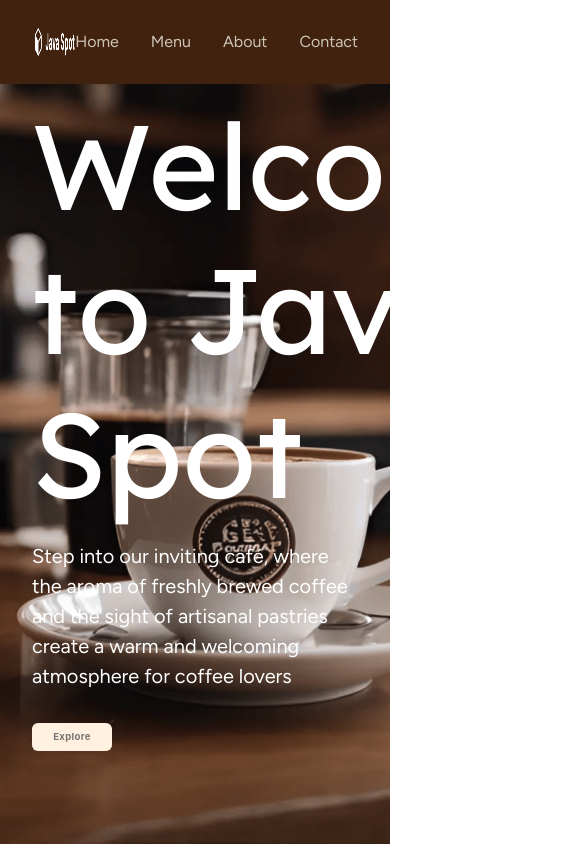
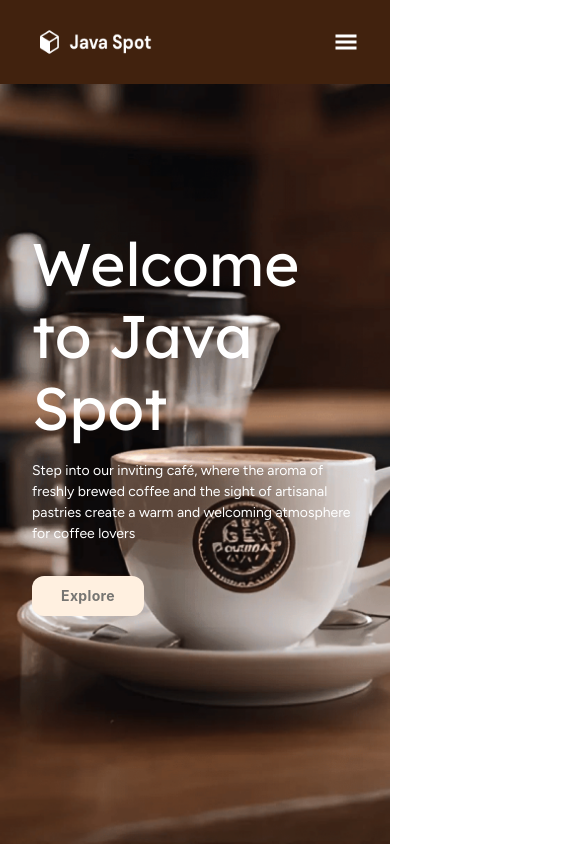
Before and after one commit to faoroj/Java-Spot, a React (Vite) app: page / in a window 390 px wide. Shown: the top 844 px of the page, 567 px wide, since content can reach past the window. Built offline with nearby package versions, Linux system fonts and the light colour scheme.

Commit message:
responsiveness

```diff
--- a/package.json
+++ b/package.json
@@ -12,7 +12,7 @@
   "dependencies": {
     "react": "^18.3.1",
     "react-dom": "^18.3.1",
-    "react-icons": "^5.3.0"
+    "react-icons": "^5.5.0"
   },
   "devDependencies": {
     "@eslint/js": "^9.9.0",
--- a/src/App.jsx
+++ b/src/App.jsx
@@ -13,6 +13,7 @@
          <SignatureBlends />
       </section>
 
+      {/*
       <section className="padding-x padding-y bg-primary">
          <Experiences />
       </section>
@@ -39,7 +40,7 @@
 
       <section className="">
          <Footer />
-      </section>
+      </section> */}
 
     </main>
   )
--- a/src/index.css
+++ b/src/index.css
@@ -25,11 +25,10 @@
   letter-spacing: 0.32px;
   text-align: center;
   line-height: 24px;
-  font-size: 1rem;
-  border-radius: 6px;
-  height: 2.6rem;
-  width: 8rem;
-  max-width: 100%;
+  font-size: 1.2rem;
+  border-radius: 12px;
+  padding: 12px 12px;
+  width: 12rem;
   border: none;
   outline: none;
   cursor: pointer;
@@ -37,30 +36,15 @@
   align-items: center;
 }
 
-@media (max-width: 768px) {
-  .custom__button__bevel {
-    font-size: 0.875rem;
-    height: 2.2rem;
-    width: 7rem;
-  }
-}
-
 @media (max-width: 620px) {
   .custom__button__bevel {
     font-size: 0.875rem;
-    height: 2.2rem;
+    padding: 8px 8px;
     width: 7rem;
   }
 }
 
 
-@media (max-width: 400px) {
-  .custom__button__bevel {
-    font-size: 0.6rem;
-    height: 1.7rem;
-    width: 5rem;
-  }
-}
 
 
 .custom__button__bevel:hover {
--- a/src/sections/Navbar.jsx
+++ b/src/sections/Navbar.jsx
@@ -1,24 +1,51 @@
+import { useEffect, useState } from 'react';
 import { Logo } from '../assets'
 import { NavLinks } from '../constants'
+import { GiHamburgerMenu } from "react-icons/gi";
 
 const Navbar = () => {
+
+  const [isMobileMenuOpen, setIsMobileMenuOpen] = useState(false);
+
+  useEffect(() => {
+    if (isMobileMenuOpen) {
+      document.body.style.overflow = 'hidden';
+    } else {
+      document.body.style.overflow = '';
+    }
+
+    return () => {
+      document.body.style.overflow = '';
+    };
+  }, [isMobileMenuOpen]);
+
+
   return (
     <section className="w-full h-[84px] absolute z-10 bg-primary flex justify-between items-center">
       <div className="padding-x w-full flex justify-between items-center">
 
         {/* Logo */}
         <div className="">
-          <img src={Logo} alt="JavaSpot" className="w-[166px] h-[48px]" />
+          <img src={Logo} alt="JavaSpot" className="w-[120px] h-[40px] xs:h-[48px] xs:w-[166px]" />
         </div>
 
         {/* Navigation Links */}
         <div className="">
-          <ul className="list-none flex flex-row space-x-8 text-lightBrown font-figtree text-[16px] cursor-pointer">
+          <ul className="list-none sm:flex hidden flex-row space-x-8 text-lightBrown font-figtree text-[16px] cursor-pointer">
             {NavLinks.map((item, index) => (
               <li key={index}>{item.text}</li>
             ))}
           </ul>
         </div>
+
+          {/* Hamburger Icon - Visible on Small Screens */}
+          <button
+            className="sm:hidden block"
+            onClick={() => setIsMobileMenuOpen(!isMobileMenuOpen)}
+          >
+            <GiHamburgerMenu className='text-2xl xs:text-3xl' color='white'/>
+
+          </button>
 
       </div>
     </section>
--- a/src/sections/hero.jsx
+++ b/src/sections/hero.jsx
@@ -8,12 +8,12 @@
       <img
         src={Hero}
         alt="JavaSpot Hero Image"
-        className='w-full h-full object-cover'
+        className='flex-shrink-0 self-stretch w-full h-screen object-cover'
       />
 
       <div className='absolute inset-0 padding-x flex flex-col justify-center items-start '>
-        <h1 className="text-[120px] font-lexend text-white max-w-[700px] leading-[120%]">Welcome to Java Spot</h1>
-        <p className="text-[20px] font-figtree text-white max-w-[700px] my-4">Step into our inviting café, where the aroma of freshly brewed coffee and the sight of
+        <h1 className="md:text-[120px] sm:text-[100px] xs:text-[80px] text-[60px] font-lexend text-white md:max-w-[700px] max-w-[600px] leading-[120%]">Welcome to Java Spot</h1>
+         <p className="md:text-[20px] sm:text-[17px] xs:text-[16px] text-[14px] font-figtree text-white md:max-w-[700px] max-w-[550px] my-4">Step into our inviting café, where the aroma of freshly brewed coffee and the sight of
           artisanal pastries create a warm and welcoming atmosphere for coffee lovers
         </p>
         <button type="button" className='custom__button__bevel mt-4'>Explore</button>
```
Also changed, not shown: 1 other file (tests, documents, lock files or other folders).
